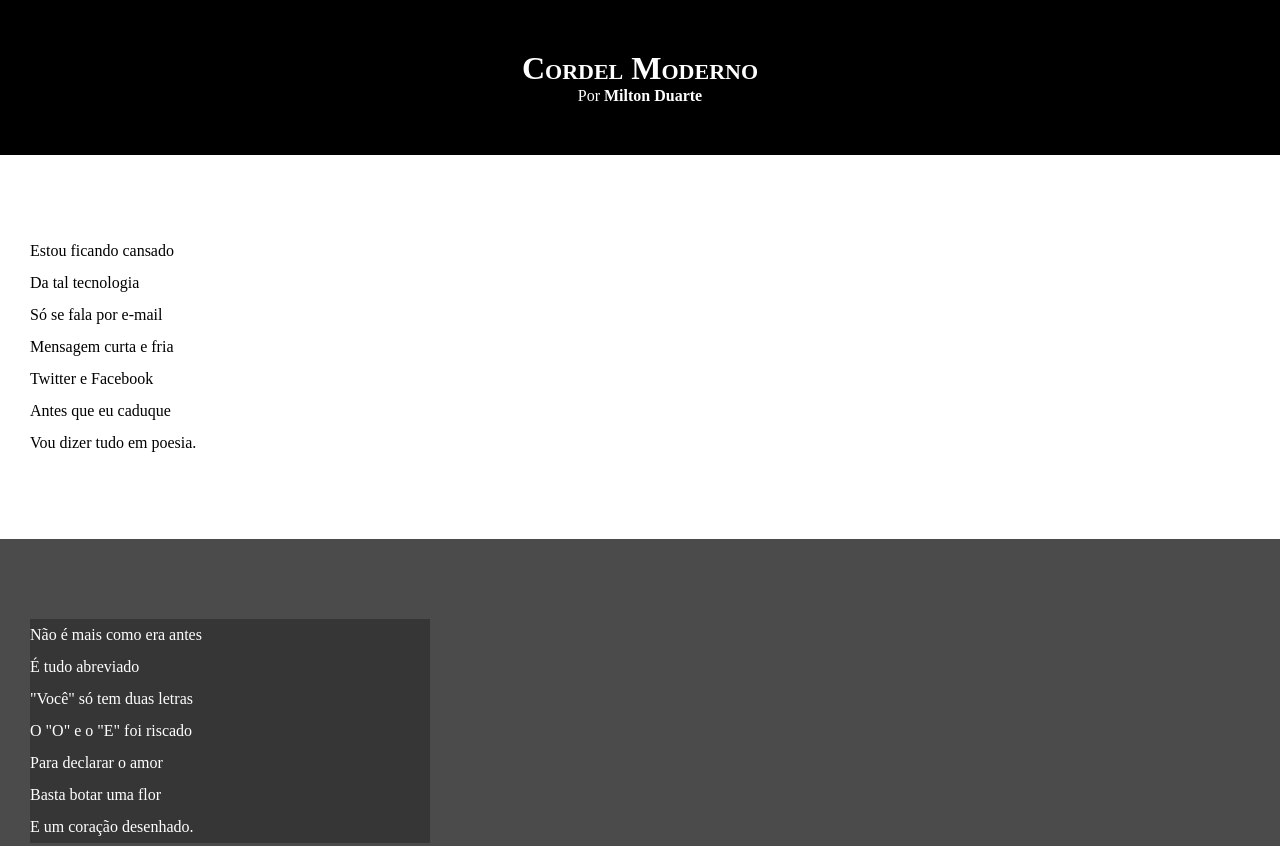
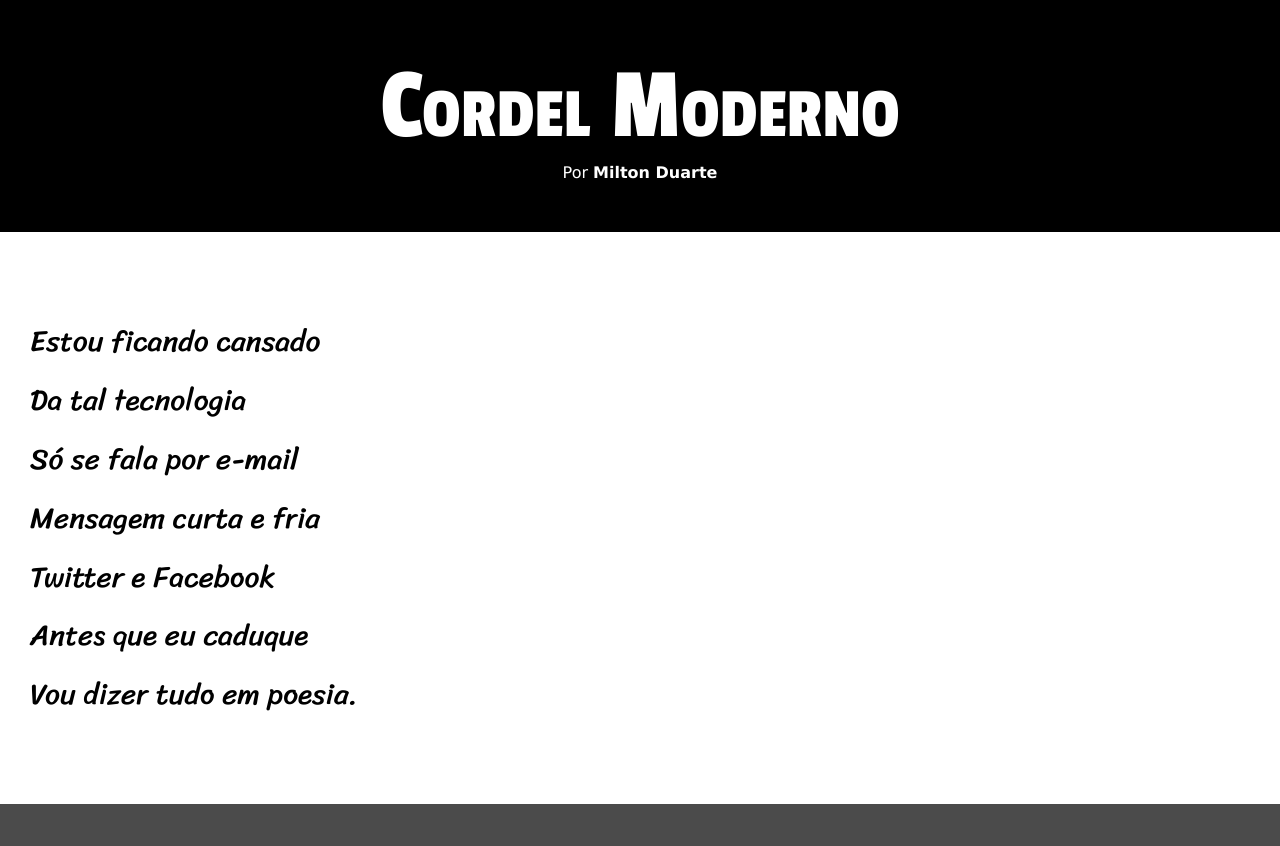
Before and after one commit to nicolasmacardoso/PROJETO-CORDEL, a plain HTML site: page index.html in a window 1280 px wide. Shown: the top 846 px of the page. Drawn offline with Linux system fonts and the light colour scheme.

Commit message:
atualização das fontes

```diff
--- a/style.css
+++ b/style.css
@@ -1,5 +1,11 @@
 @charset "UTF-8";
-
+@import url('https://fonts.googleapis.com/css2?family=Passion+One&display=swap');
+@import url('https://fonts.googleapis.com/css2?family=Sriracha&display=swap');
+:root{
+    --fonte-comum: Verdana, GENEVA, Tahoma, sans-serif;
+    --fonte-estilizada: 'Sriracha', cursive;
+    --fonte-padrão: 'Passion One', cursive;
+}
 * {
     margin: 0px;
     padding: 0px;
@@ -8,6 +14,7 @@
 html, body{
     min-height: 100vh;
     background-color: darkgray;
+    font-family: var(--fonte-comum);
 }
 
 header {
@@ -19,6 +26,9 @@ header {
 header > h1 {
     padding-top: 50px;
     font-variant: small-caps;
+    font-family: var(--fonte-padrão);
+    font-size: 8vw;
+    font-weight: normal;
 }
 
 header p {
@@ -39,6 +49,8 @@ section {
     padding-bottom: 10vh;
     line-height: 2em;
     padding-left: 30px;
+    font-size: 2.3vw;
+    font-family: var(--fonte-estilizada);
 }
 
 section.normal {
@@ -53,7 +65,8 @@ section.imagem {
 
 section.imagem p {
     background-color: rgba(0, 0, 0, 0.281);
-    width: 400px;
+    display: inline-block;
+    padding: 5px;
 }
 
 footer {
```
